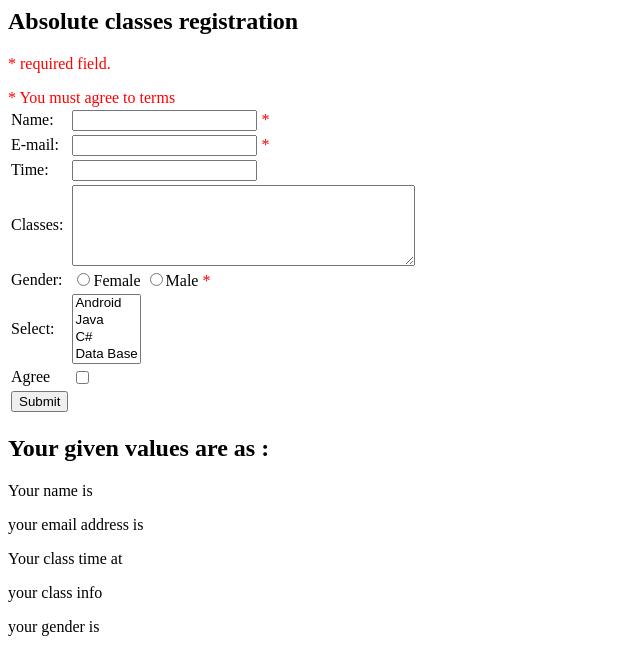
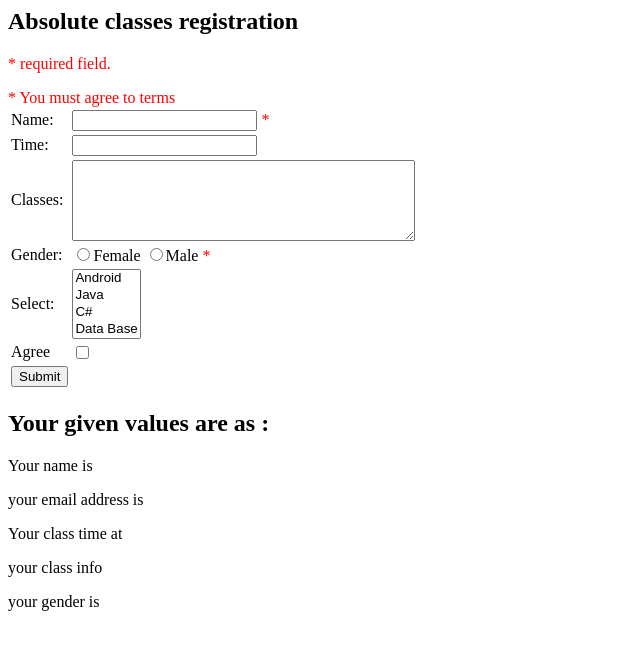
Before and after one commit to khanhpn/php_news, a PHP site: page / in a window 1280 px wide. Shown: the top 653 px of the page, without its empty margins (0-640 px from the left). Run offline with PHP 8.4, Linux system fonts and the light colour scheme.

Commit message:
php news 1

```diff
--- a/index.php
+++ b/index.php
@@ -77,13 +77,6 @@
             </tr>
 
             <tr>
-               <td>E-mail: </td>
-               <td><input type = "text" name = "email">
-                  <span class = "error">* <?php echo $emailErr;?></span>
-               </td>
-            </tr>
-
-            <tr>
                <td>Time:</td>
                <td> <input type = "text" name = "course">
                   <span class = "error"><?php echo $websiteErr;?></span>
```
